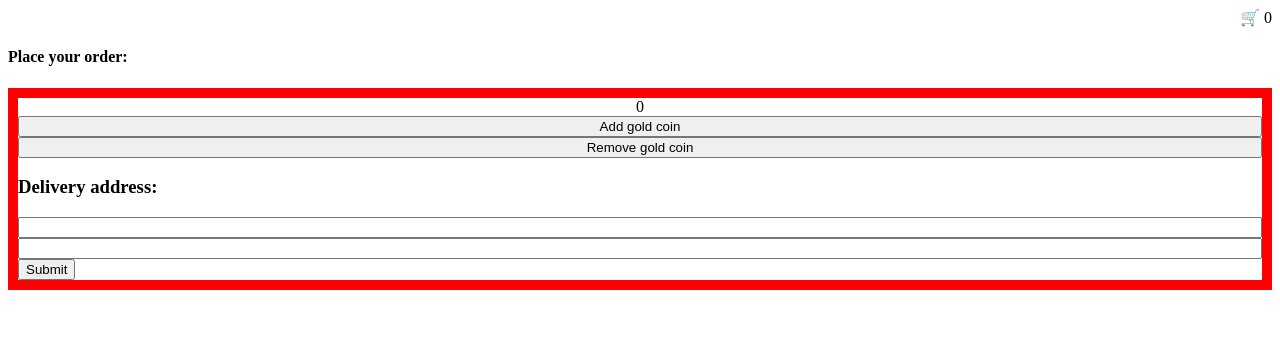
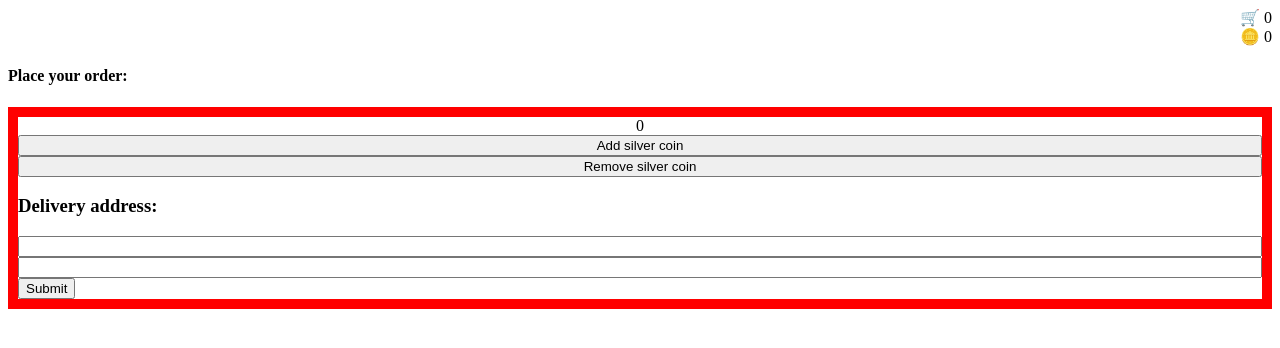
Before and after one commit to daniyar-yes/react-fetch-from-web, a React (Vite) app: page / in a window 1280 px wide. Shown: the top 348 px of the page. Built offline with nearby package versions, Linux system fonts and the light colour scheme.

Commit message:
first 'global' useState state

```diff
--- a/src/App.jsx
+++ b/src/App.jsx
@@ -1,13 +1,14 @@
 import MainContainer from "./MainContainer";
-import { StrictMode } from "react";
+import { StrictMode, useState } from "react";
 
 function App() {
 
-
+    const [orderCounter, setOrderCounter] = useState(0);
+    const [coinCounter, setCoinCounter] = useState(0);
   return (
     <>
       <StrictMode>
-        <MainContainer />
+        <MainContainer orderCounter={orderCounter} setOrderCounter={setOrderCounter} coinCounter={coinCounter} setCoinCounter={setCoinCounter} />
       </StrictMode>
     </>
   )
--- a/src/MainContainer.jsx
+++ b/src/MainContainer.jsx
@@ -1,20 +1,25 @@
 // React component: is a JavaScript function, that takes exactly one input ('{props}') and returns
 import OrderForm from "./OrderForm/OrderForm";
 import ShoppingCart from "./ShoppingCart/ShoppingCart";
-import { useState } from "react";
 
 
-function MainContainer() {
-
-        const [orderCounter, setOrderCounter] = useState(0);
+function MainContainer({ orderCounter, setOrderCounter, coinCounter, setCoinCounter }) {
 
     return (
         <>
-
-            {/* Total Orders NUmber - top right corner */}
-            <ShoppingCart orderCounter={orderCounter}/>
+            <ShoppingCart
+                orderCounter={orderCounter}
+                coinCounter={coinCounter}
+            />
             <h4>Place your order:</h4>
-            <OrderForm borderSize={10} borderColor={'red'} orderCounter={orderCounter} setOrderCounter={setOrderCounter}/>
+            <OrderForm
+                borderSize={10}
+                borderColor={'red'}
+                orderCounter={orderCounter}
+                setOrderCounter={setOrderCounter}
+                coinCounter={coinCounter}
+                setCoinCounter={setCoinCounter}
+            />
             {/* <OrderForm borderColor={'blue'} borderSize={10}/>
             <OrderForm borderColor={'yellow'} borderSize={20}/> */}
         </>
--- a/src/OrderForm/OrderForm.jsx
+++ b/src/OrderForm/OrderForm.jsx
@@ -2,17 +2,13 @@ import { useState, useEffect } from 'react';
 //            props {borderColor, borderSize}
 // borderColor={'aquamarine'} borderSize={10}
 
-const OrderForm = ({ borderColor, borderSize, orderCounter, setOrderCounter }) => {
+const OrderForm = ({ borderColor, borderSize, orderCounter, setOrderCounter, coinCounter, setCoinCounter }) => {
 
     const [counter, setCounter] = useState(0);
     const [streetName, setStreetName] = useState('');
     const [streetNumber, setStreetNumber] = useState(null);
     const [finalFormData, setFinalFormData] = useState({});
     const [isOrderComplete, setIsOrderComplete] = useState(false);
-
-
-
-    console.log(streetName)
 
     // FE state often has a problem of Dirty, In-progress changes
     // You don't need to capture every incremental step of the user's inputs
@@ -32,6 +28,7 @@ const OrderForm = ({ borderColor, borderSize, orderCounter, setOrderCounter }) =
     useEffect(() => {
         if (isOrderComplete === true) {
              setOrderCounter(orderCounter + 1);
+             setCoinCounter(coinCounter + counter);
              return
         }; // safeguard from resetting values when order is complete
         // resetting the values that I need to reset
@@ -71,7 +68,7 @@ const OrderForm = ({ borderColor, borderSize, orderCounter, setOrderCounter }) =
                 ?
                 <div>
                     <h4>Order complete</h4>
-                    <p>You have ordered {counter} pieces of gold. Delivered to {streetNumber} {streetName} in 3 business days</p>
+                    <p>You have ordered {counter} pieces of silver. Delivered to {streetNumber} {streetName} in 3 business days</p>
                     <button onClick={() => setIsOrderComplete(!isOrderComplete)}>Order again</button>
                 </div>
                 :
@@ -79,8 +76,8 @@ const OrderForm = ({ borderColor, borderSize, orderCounter, setOrderCounter }) =
                     <div style={{ display: 'flex', flexDirection: 'column', minWidth: '100px' }}>
                         {/* placeholder counter */}
                         <div style={{ margin: 'auto' }}>{counter}</div>
-                        <button onClick={additionButtonHandler}>Add gold coin</button>
-                        <button onClick={subtractionButtonHandler}>Remove gold coin</button>
+                        <button onClick={additionButtonHandler}>Add silver coin</button>
+                        <button onClick={subtractionButtonHandler}>Remove silver coin</button>
                     </div>
                     <h3>Delivery address:</h3>
                     <div style={{ display: 'flex', flexDirection: 'column', minWidth: '100px' }}>
--- a/src/ShoppingCart/ShoppingCart.jsx
+++ b/src/ShoppingCart/ShoppingCart.jsx
@@ -1,9 +1,12 @@
-import React from 'react'
 
-const ShoppingCart = ({orderCounter}) => {
-  return (
-    <div style={{display: 'flex', justifyContent: 'flex-end'}}>🛒 {orderCounter}</div>
-  )
+
+const ShoppingCart = ({ orderCounter, coinCounter }) => {
+    return (
+        <div style={{ display: 'flex', alignItems: 'flex-end', flexDirection: 'column' }}>
+            <div>🛒 {orderCounter}</div>
+            <div>🪙 {coinCounter}</div>
+        </div>
+    )
 }
 
 export default ShoppingCart
```
